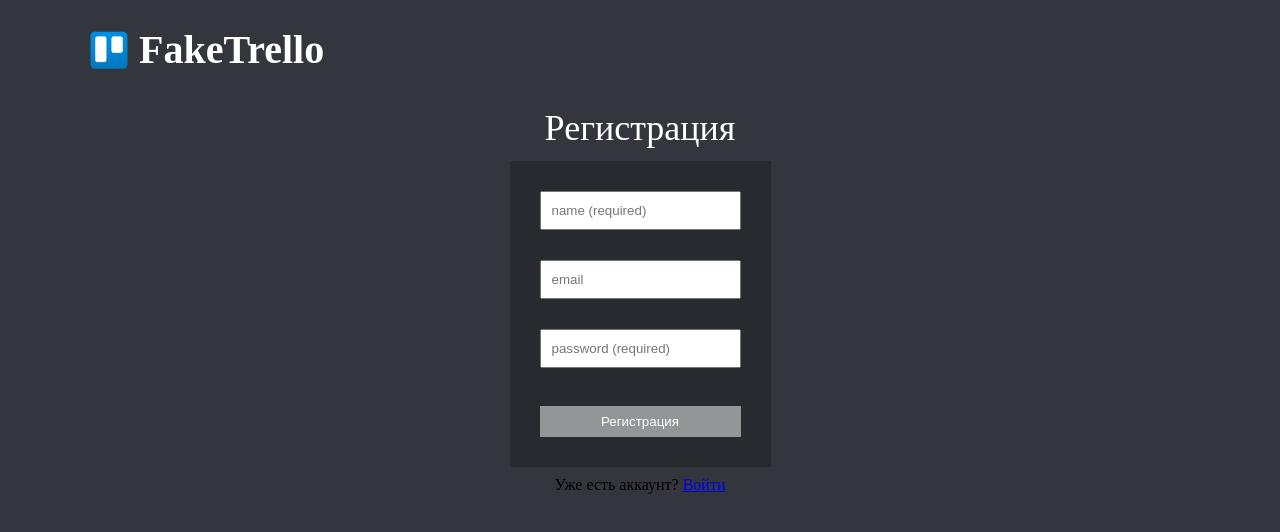
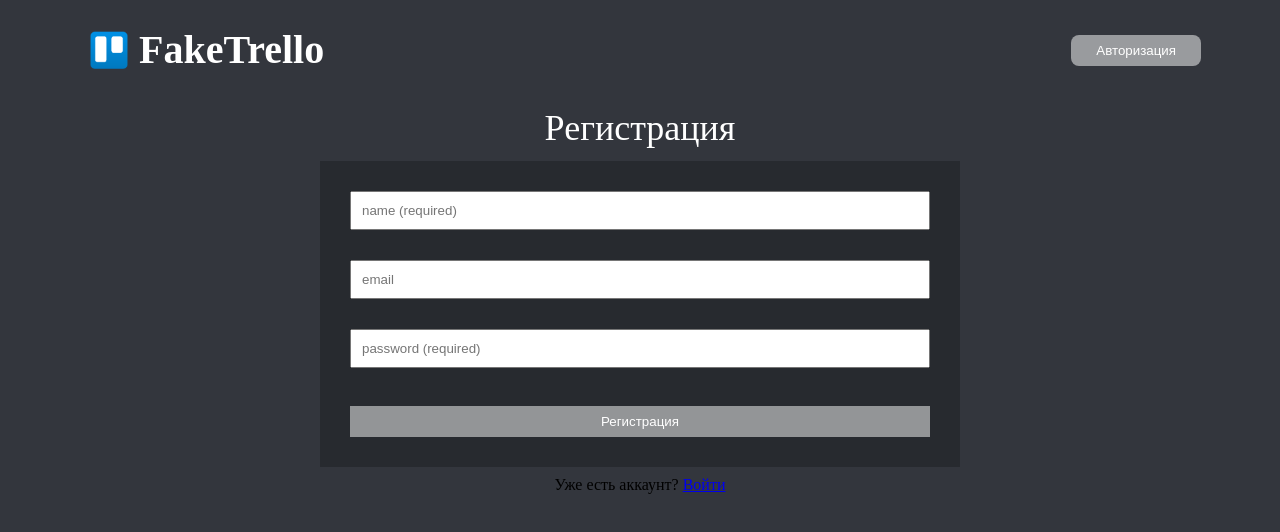
Before and after one commit to KashinGena/nekidaem, a React (Create React App) app: page /#/register in a window 1280 px wide. Shown: the top 532 px of the page. Built offline with nearby package versions, Linux system fonts and the light colour scheme.

Commit message:
Application had problem with routers

```diff
--- a/package.json
+++ b/package.json
@@ -2,11 +2,13 @@
   "name": "nekidaem_test",
   "version": "0.1.0",
   "private": true,
+  "homepage": "http://kashingena.github.io/nekidaem",
   "dependencies": {
     "@testing-library/jest-dom": "^5.14.1",
     "@testing-library/react": "^11.2.7",
     "@testing-library/user-event": "^12.8.3",
     "axios": "^0.21.1",
+    "gh-pages": "^3.2.3",
     "node-sass": "^6.0.1",
     "react": "^17.0.2",
     "react-beautiful-dnd": "^13.1.0",
@@ -20,6 +22,8 @@
   },
   "scripts": {
     "start": "react-scripts start",
+    "predeploy": "npm run build",
+    "deploy": "gh-pages -d build",
     "build": "react-scripts build",
     "test": "react-scripts test",
     "eject": "react-scripts eject"
--- a/src/App.js
+++ b/src/App.js
@@ -2,7 +2,7 @@ import React from 'react'
 import './styles/App.scss';
 import Registration from './pages/Authorization/Registration';
 import Header from './components/Header/Header';
-import { Redirect, Route, Switch } from 'react-router-dom';
+import { Route, Switch } from 'react-router-dom';
 import Board from './pages/Board/Board';
 import {useSelector, useDispatch} from 'react-redux'
 import Login from './pages/Authorization/Login';
@@ -19,7 +19,7 @@ function App() {
 React.useEffect(() => {
   if (!isAuth)
     dispatch(autoAuth())
-},[])
+},[isAuth])
 
 const onLogoutHandler = () => {
   dispatch(logout())
@@ -29,17 +29,22 @@ const onLogoutHandler = () => {
     <div className="app">
       <div className='container'>
         <Header isAuth={isAuth} userName={userName} onLogout={onLogoutHandler}/>
-        <Switch>
-          <Route exact path = "/">
-            {isAuth? <Board/> : null}
-          </Route>
-          {!isAuth && <Route exact path ='/login' render = {() =><Login/>}/>}
-          {!isAuth && <Route exact path ='/register' render = {() =><Registration/>}/>}
+        {!isAuth
+          ?
+          <Switch>
+            <Route exact path ='/login'  component =  {Login}/>
+            <Route exact path ='/register' component = {Registration}/>
+          </Switch>
+          :
+          <Switch>
+              <Route exact path ='/board' render = {() =><Board/>}/>
+          </Switch>
+
+        }
 
 
 
-          <Redirect to ='/register'/>
-        </Switch>
+
       </div>
 
     </div>
--- a/src/components/Header/Header.jsx
+++ b/src/components/Header/Header.jsx
@@ -8,14 +8,14 @@ const Header = ({isAuth,userName,onLogout}) => {
 
     return (
         <header className='header'>
-            <NavLink to='/'>
+            <NavLink to='/board'>
                 <div className="header__logo">
                     <img className="header__logo-img" alt ='logo' src ={logo}/>
                     <h1 className="header__logo-title">FakeTrello</h1>
                 </div>
             </NavLink>
 
-            {isAuth &&
+            {isAuth ?
                 <div className='header__login-container'>
                     <span className="header__login-user">{userName}</span>
                     <button className='header__login-auth'
@@ -24,6 +24,16 @@ const Header = ({isAuth,userName,onLogout}) => {
                         Выйти
                     </button>
                 </div>
+                :
+                <div className='header__login-container'>
+                    <NavLink to='/register'>
+                        <button className='header__login-auth'
+                                onClick={onLogout}
+                        >
+                            Авторизация
+                        </button>
+                    </NavLink>
+                </div>
             }
         </header>
     )
--- a/src/pages/Authorization/Authorization.scss
+++ b/src/pages/Authorization/Authorization.scss
@@ -13,6 +13,7 @@
     }
     &__form {
         background-color: darken( #33363d,5);
+        width: 50vw;
         display: flex;
         flex-direction: column;
         padding: 30px;
@@ -33,7 +34,9 @@
     &__error {
         margin-top: -26px;
         margin-bottom: 10px;
+        width: 100%;
         color:#fff;
+        overflow-wrap: break-word;
     }
 
     @media (max-width:768px) {
--- a/src/pages/Authorization/Login.jsx
+++ b/src/pages/Authorization/Login.jsx
@@ -2,15 +2,17 @@ import React from 'react'
 import './Authorization.scss'
 import {useDispatch,useSelector} from 'react-redux'
 import {auth} from '../../redux/actions/auth'
-import { NavLink } from 'react-router-dom'
+import { NavLink, Redirect } from 'react-router-dom'
 
 
 
-const Login = () => {
+const Login = ({history,...rest}) => {
     const [name,setName] = React.useState('')
     const [password,setPassword] = React.useState('')
     const [tryToAuth,setTryToAuth]= React.useState(false)
     const error = useSelector( state => state.authReducer.error)
+    const isAuth = useSelector( state => state.authReducer.isAuth)
+
     const dispatch = useDispatch()
 
 
@@ -22,6 +24,7 @@ const Login = () => {
         }
         dispatch(auth(payload,true))
         setTryToAuth(true)
+       if (isAuth) history.replace('/board')
     }
 
     return (
--- a/src/pages/Authorization/Registration.jsx
+++ b/src/pages/Authorization/Registration.jsx
@@ -2,13 +2,13 @@ import React from 'react'
 import './Authorization.scss'
 import {useDispatch} from 'react-redux'
 import {auth} from '../../redux/actions/auth'
-import { NavLink} from 'react-router-dom'
+import { NavLink, Redirect } from 'react-router-dom'
 import { useSelector } from 'react-redux'
 
 
 
 const Registration = (props) => {
-    console.log(props.history);
+   const {history} =props
 
 
     const [name,setName] = React.useState('')
@@ -16,8 +16,9 @@ const Registration = (props) => {
     const [password,setPassword] = React.useState('')
     const [tryToAuth,setTryToAuth]= React.useState(false)
     const error = useSelector( state => state.authReducer.error)
-
+    const isAuth = useSelector( state => state.authReducer.isAuth)
     const dispatch = useDispatch()
+    console.log(props);
 
 
     const onLoginHandler = (e) => {
@@ -27,8 +28,12 @@ const Registration = (props) => {
             'email':email,
             'password': password
         }
+
         dispatch(auth(payload,false))
         setTryToAuth(true)
+        if (isAuth) history.replace('/board')
+
+
     }
 
     return (
```
Also changed, not shown: 1 other file (tests, documents, lock files or other folders).
